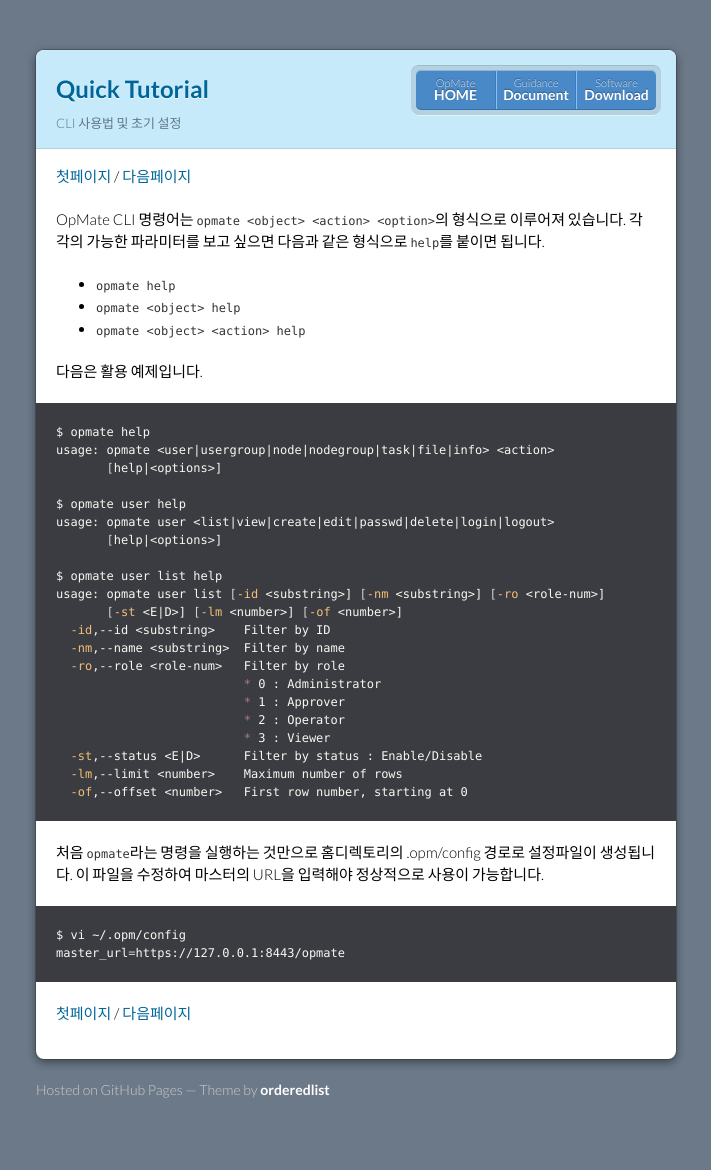
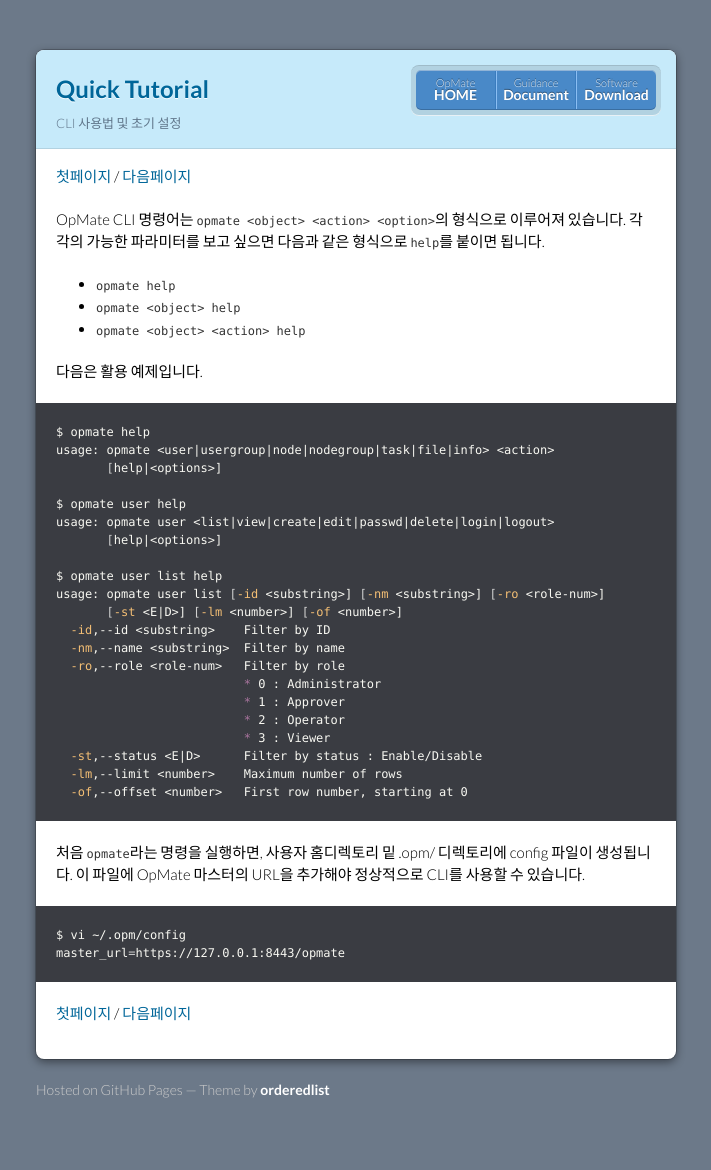
Before and after one commit to opmate/opmate.github.io, a Jekyll site: the page built from document/QuickTutorial1.md, in a window 1280 px wide. Shown: the whole page, without its empty margins (284-995 px from the left). Built offline with Jekyll 4.4.1, drawn with Linux system fonts in a browser that asks for light colours; our own code applies the rules of GitHub Pages for plain Markdown files; a script that is not in the unit is left out; the repository's description, which GitHub fills in, is left out.

Commit message:
Update QuickTutorial1.md

````diff
--- a/document/QuickTutorial1.md
+++ b/document/QuickTutorial1.md
@@ -38,8 +38,8 @@
   -of,--offset <number>   First row number, starting at 0
 ```
 
-처음 `opmate`라는 명령을 실행하는 것만으로 홈디렉토리의 .opm/config 경로로 설정파일이 생성됩니다.
-이 파일을 수정하여 마스터의 URL을 입력해야 정상적으로 사용이 가능합니다.
+처음 `opmate`라는 명령을 실행하면, 사용자 홈디렉토리 밑 .opm/ 디렉토리에 config 파일이 생성됩니다.
+이 파일에 OpMate 마스터의 URL을 추가해야 정상적으로 CLI를 사용할 수 있습니다.
 
 ```sh
 $ vi ~/.opm/config
````
